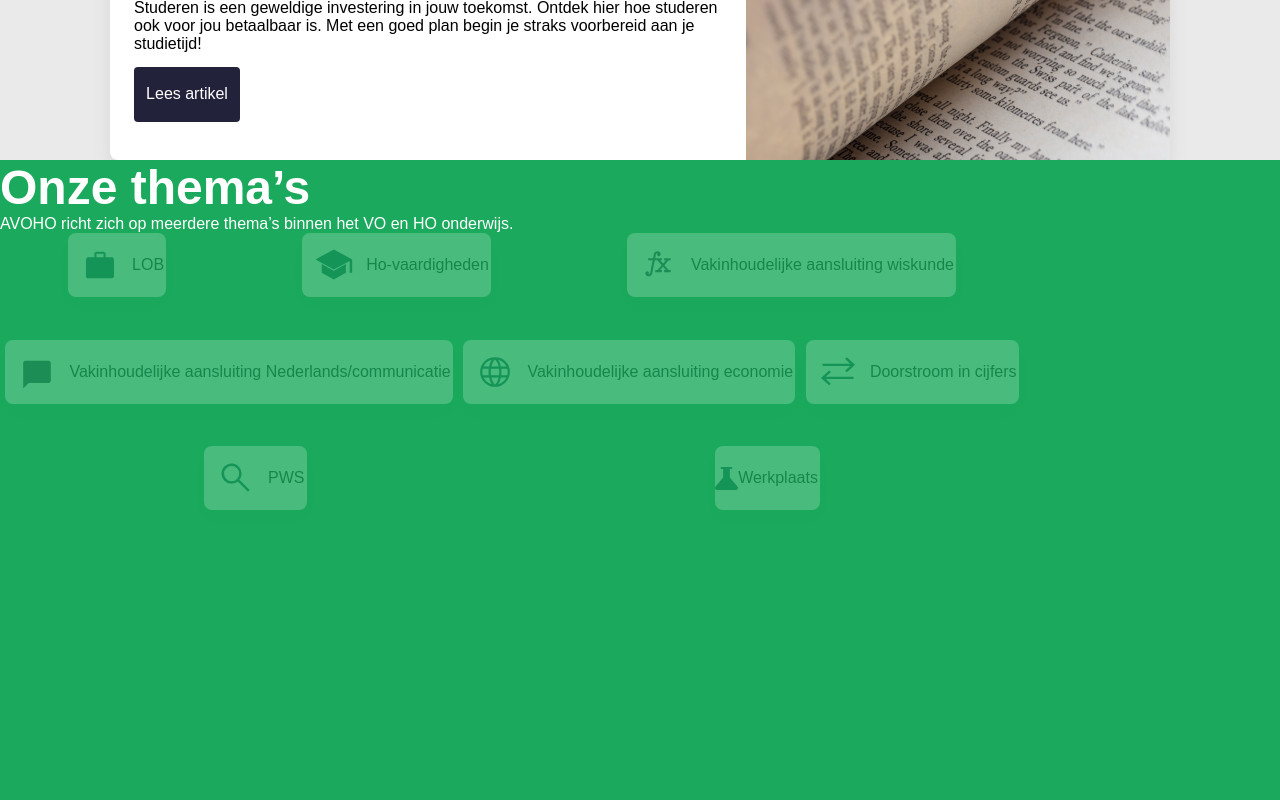
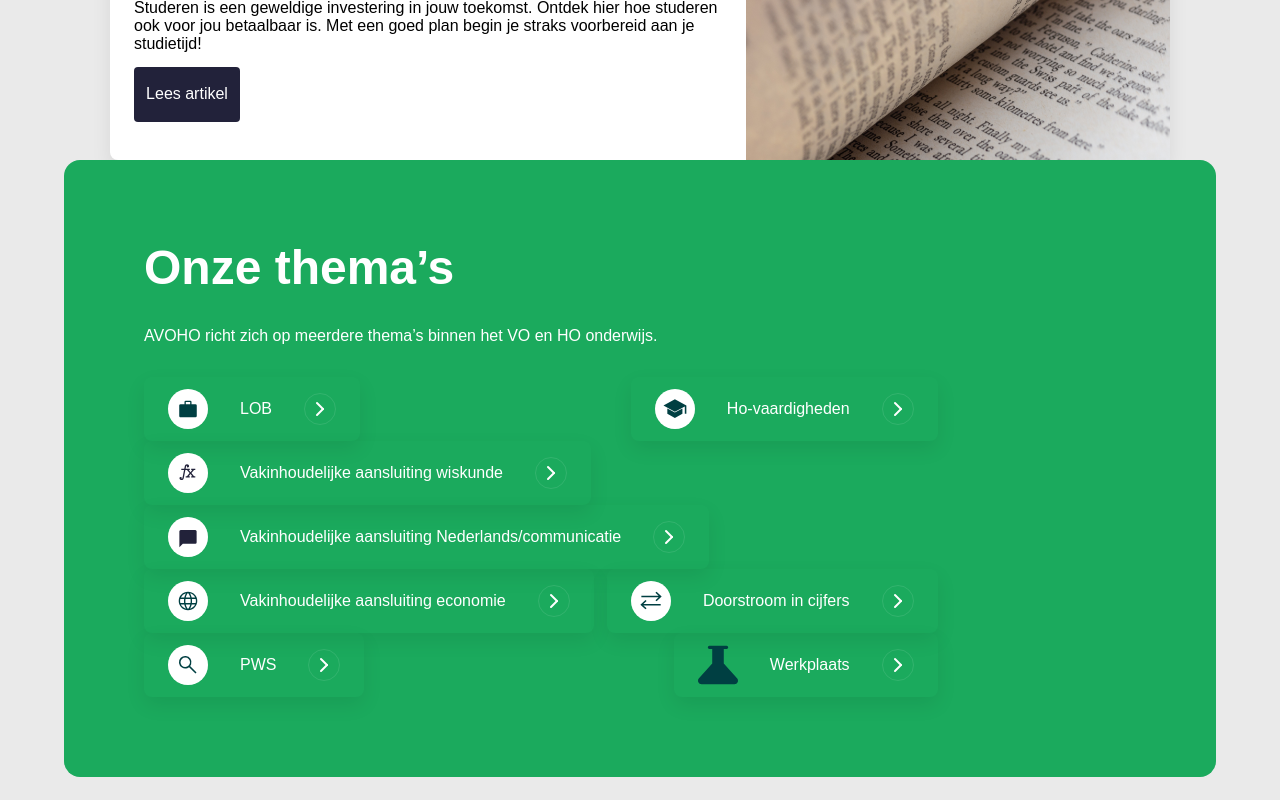
Before and after one commit to jaussems/press-play-assesment, a Next.js app: page / in a window 1280 px wide. Shown: the part 1014-1814 px from the top of the page. After the commit the page ends 1791 px from the top, so only its background shows below. Built offline with nearby package versions, Linux system fonts and the light colour scheme; a web font is replaced by a local one.

Commit message:
adjusting styling to look like design

```diff
--- a/src/components/ThemeButton.tsx
+++ b/src/components/ThemeButton.tsx
@@ -10,8 +10,6 @@ const ThemeButton: React.FC<IThemeButton> = (props) => {
       <Image
         src={require("../assets/icons/ic_arrowcircle_inverted.svg")}
         alt={"Arrow icon pointing to the right"}
-        width={"2"}
-        height={"2"}
       />
     </div>
   );
--- a/src/styles/ThemeButton.module.scss
+++ b/src/styles/ThemeButton.module.scss
@@ -2,12 +2,19 @@
 @import "variables";
 .themebutton {
   @include flex-row;
-  background: var(--unnamed-color-ffffff) 0% 0% no-repeat padding-box;
-  background: #ffffff 0% 0% no-repeat padding-box;
+  justify-content: space-between;
+  //background: var(--unnamed-color-ffffff) 0% 0% no-repeat padding-box;
+  //background: #ffffff 0% 0% no-repeat padding-box;
+  padding: 1.5rem;
+  height: 2rem;
   box-shadow: 0px 8px 20px #00000014;
   border-radius: 8px;
   height: 4rem;
-  color: black;
+  color: white;
   align-items: center;
-  opacity: 0.2;
+  gap: 2rem;
+  img:nth-child(1) {
+    width: 2.5rem;
+    height: 2.5rem;
+  }
 }
--- a/src/styles/Themes.module.scss
+++ b/src/styles/Themes.module.scss
@@ -3,14 +3,23 @@
 
 .themes {
   background-color: $base-green-color;
-  height: 40rem;
+  width: 90%;
+  height: 80%;
+  margin: 0 auto;
+  padding: 5rem;
+  border-radius: 1rem;
   &__text {
     @include flex-column;
+    gap: 2rem;
+    p {
+      margin-bottom: 2rem;
+    }
   }
   &__buttons {
     @include flex-row-wrap;
+    flex-wrap: wrap;
     width: 80%;
-    justify-content: space-around;
     height: 20rem;
+    justify-content: space-between;
   }
 }
```
